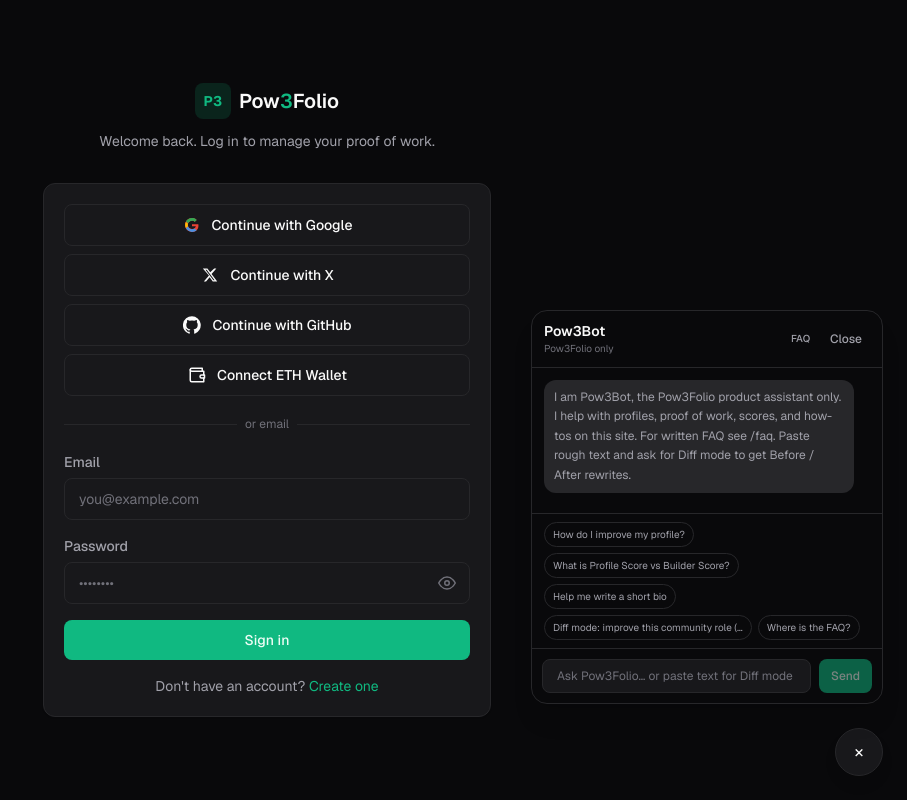
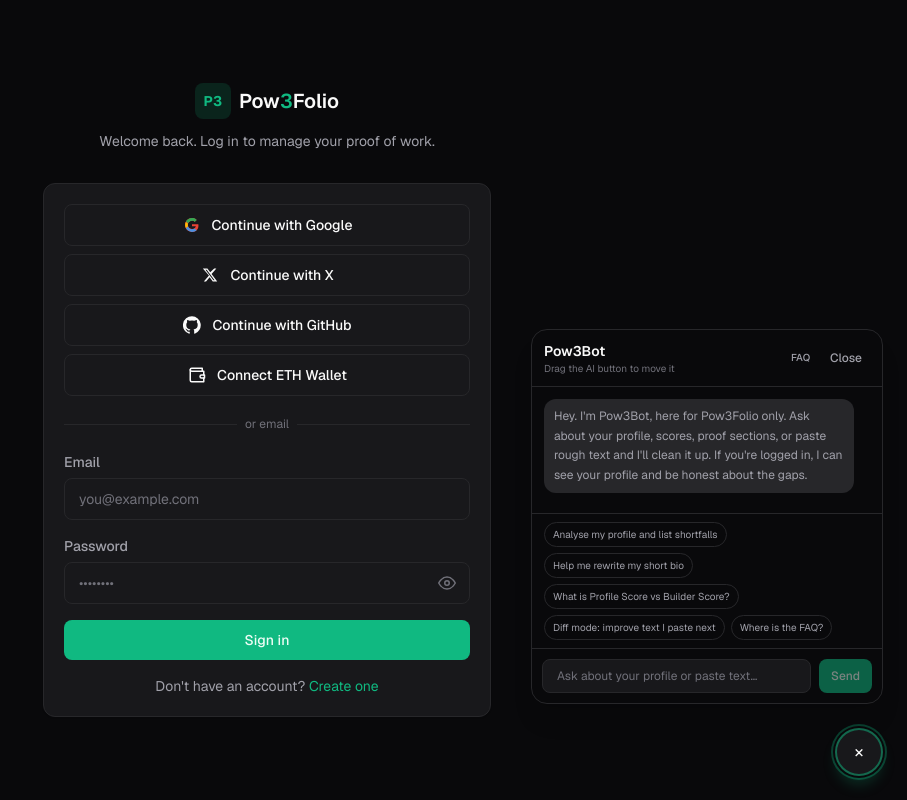
Before and after one commit to Dwise3310/pow3folio, a Next.js app: page /login in a window 1280 px wide. Both pictures are taken after a click on the button "AI". Shown: the whole page, without its empty margins (373-1280 px from the left). Built offline with nearby package versions, Linux system fonts and the light colour scheme; no server answers.

Commit message:
Draggable glowing AI button, strip markdown in replies, human opener

```diff
--- a/components/ai/Pow3Bot.tsx
+++ b/components/ai/Pow3Bot.tsx
@@ -1,17 +1,28 @@
 "use client";
 
-import { useEffect, useRef, useState } from "react";
+import { useCallback, useEffect, useRef, useState } from "react";
 import Link from "next/link";
 
 type Msg = { role: "user" | "assistant"; content: string };
 
 const QUICK = [
-  "How do I improve my profile?",
+  "Analyse my profile and list shortfalls",
+  "Help me rewrite my short bio",
   "What is Profile Score vs Builder Score?",
-  "Help me write a short bio",
-  "Diff mode: improve this community role (I will paste text next)",
+  "Diff mode: improve text I paste next",
   "Where is the FAQ?",
 ];
+
+const POS_KEY = "pow3bot-btn-pos";
+
+function stripMd(s: string) {
+  return s
+    .replace(/\*\*([^*]+)\*\*/g, "$1")
+    .replace(/\*([^*]+)\*/g, "$1")
+    .replace(/__([^_]+)__/g, "$1")
+    .replace(/`([^`]+)`/g, "$1")
+    .replace(/^#{1,6}\s+/gm, "");
+}
 
 type Props = {
   context?: string;
@@ -26,14 +37,88 @@
     {
       role: "assistant",
       content:
-        "I am Pow3Bot, the Pow3Folio product assistant only. I help with profiles, proof of work, scores, and how-tos on this site. For written FAQ see /faq. Paste rough text and ask for Diff mode to get Before / After rewrites.",
+        "Hey. I'm Pow3Bot, here for Pow3Folio only. Ask about your profile, scores, proof sections, or paste rough text and I'll clean it up. If you're logged in, I can see your profile and be honest about the gaps.",
     },
   ]);
   const bottomRef = useRef<HTMLDivElement>(null);
 
+  // Draggable button position
+  const [pos, setPos] = useState<{ x: number; y: number } | null>(null);
+  const drag = useRef<{
+    active: boolean;
+    moved: boolean;
+    ox: number;
+    oy: number;
+    sx: number;
+    sy: number;
+  } | null>(null);
+
+  useEffect(() => {
+    try {
+      const raw = localStorage.getItem(POS_KEY);
+      if (raw) {
+        const p = JSON.parse(raw) as { x: number; y: number };
+        if (typeof p.x === "number" && typeof p.y === "number") setPos(p);
+      }
+    } catch {
+      /* ignore */
+    }
+  }, []);
+
   useEffect(() => {
     if (open) bottomRef.current?.scrollIntoView({ behavior: "smooth" });
   }, [messages, open, loading]);
+
+  const onPointerDown = useCallback((e: React.PointerEvent) => {
+    const el = e.currentTarget as HTMLElement;
+    const rect = el.getBoundingClientRect();
+    drag.current = {
+      active: true,
+      moved: false,
+      ox: e.clientX - rect.left,
+      oy: e.clientY - rect.top,
+      sx: e.clientX,
+      sy: e.clientY,
+    };
+    el.setPointerCapture(e.pointerId);
+  }, []);
+
+  const onPointerMove = useCallback((e: React.PointerEvent) => {
+    const d = drag.current;
+    if (!d?.active) return;
+    if (Math.abs(e.clientX - d.sx) + Math.abs(e.clientY - d.sy) > 6) d.moved = true;
+    if (!d.moved) return;
+    const size = 48;
+    const x = Math.max(8, Math.min(window.innerWidth - size - 8, e.clientX - d.ox));
+    const y = Math.max(8, Math.min(window.innerHeight - size - 8, e.clientY - d.oy));
+    setPos({ x, y });
+  }, []);
+
+  const onPointerUp = useCallback((e: React.PointerEvent) => {
+    const d = drag.current;
+    if (!d) return;
+    d.active = false;
+    if (d.moved) {
+      setPos((prev) => {
+        if (prev) {
+          try {
+            localStorage.setItem(POS_KEY, JSON.stringify(prev));
+          } catch {
+            /* ignore */
+          }
+        }
+        return prev;
+      });
+    } else {
+      setOpen((v) => !v);
+    }
+    drag.current = null;
+    try {
+      (e.currentTarget as HTMLElement).releasePointerCapture(e.pointerId);
+    } catch {
+      /* ignore */
+    }
+  }, []);
 
   async function send(text: string) {
     const content = text.trim();
@@ -61,7 +146,10 @@
           },
         ]);
       } else {
-        setMessages([...next, { role: "assistant", content: data.reply || "…" }]);
+        setMessages([
+          ...next,
+          { role: "assistant", content: stripMd(data.reply || "…") },
+        ]);
       }
     } catch {
       setError("Network error");
@@ -74,12 +162,30 @@
     }
   }
 
+  const btnStyle: React.CSSProperties = pos
+    ? { left: pos.x, top: pos.y, right: "auto", bottom: "auto" }
+    : {};
+
+  const panelStyle: React.CSSProperties = pos
+    ? {
+        left: Math.min(pos.x, typeof window !== "undefined" ? window.innerWidth - 360 : pos.x),
+        bottom: typeof window !== "undefined" ? window.innerHeight - pos.y + 8 : 80,
+        right: "auto",
+        top: "auto",
+      }
+    : {};
+
   return (
     <>
       <button
         type="button"
-        onClick={() => setOpen((v) => !v)}
-        className="fixed bottom-4 right-4 z-[80] flex h-12 w-12 items-center justify-center rounded-full border border-border bg-surface shadow-lg transition hover:border-primary/40 hover:shadow-glow-sm sm:bottom-6 sm:right-6"
+        onPointerDown={onPointerDown}
+        onPointerMove={onPointerMove}
+        onPointerUp={onPointerUp}
+        style={btnStyle}
+        className={`fixed z-[80] flex h-12 w-12 touch-none items-center justify-center rounded-full border-2 border-primary/50 bg-surface shadow-lg shadow-primary/25 ring-2 ring-primary/30 ring-offset-2 ring-offset-background transition hover:border-primary hover:shadow-primary/40 ${
+          pos ? "" : "bottom-4 right-4 sm:bottom-6 sm:right-6"
+        }`}
         aria-label={open ? "Close Pow3Bot" : "Open Pow3Bot"}
       >
         {open ? (
@@ -90,11 +196,16 @@
       </button>
 
       {open && (
-        <div className="fixed bottom-20 right-3 z-[80] flex w-[min(100vw-1.5rem,22rem)] flex-col overflow-hidden rounded-2xl border border-border bg-background shadow-xl sm:bottom-24 sm:right-6">
+        <div
+          style={panelStyle}
+          className={`fixed z-[80] flex w-[min(100vw-1.5rem,22rem)] flex-col overflow-hidden rounded-2xl border border-border bg-background shadow-xl ${
+            pos ? "" : "bottom-20 right-3 sm:bottom-24 sm:right-6"
+          }`}
+        >
           <div className="flex items-center justify-between border-b border-border px-3 py-2.5">
             <div>
               <p className="text-sm font-semibold">Pow3Bot</p>
-              <p className="text-[10px] text-foreground-subtle">Pow3Folio only</p>
+              <p className="text-[10px] text-foreground-subtle">Drag the AI button to move it</p>
             </div>
             <div className="flex items-center gap-1">
               <Link href="/faq" className="btn-ghost text-[10px] px-2" onClick={() => setOpen(false)}>
@@ -147,7 +258,7 @@
           >
             <input
               className="input flex-1 text-xs py-2"
-              placeholder="Ask Pow3Folio… or paste text for Diff mode"
+              placeholder="Ask about your profile or paste text…"
               value={input}
               onChange={(e) => setInput(e.target.value)}
               disabled={loading}
```
